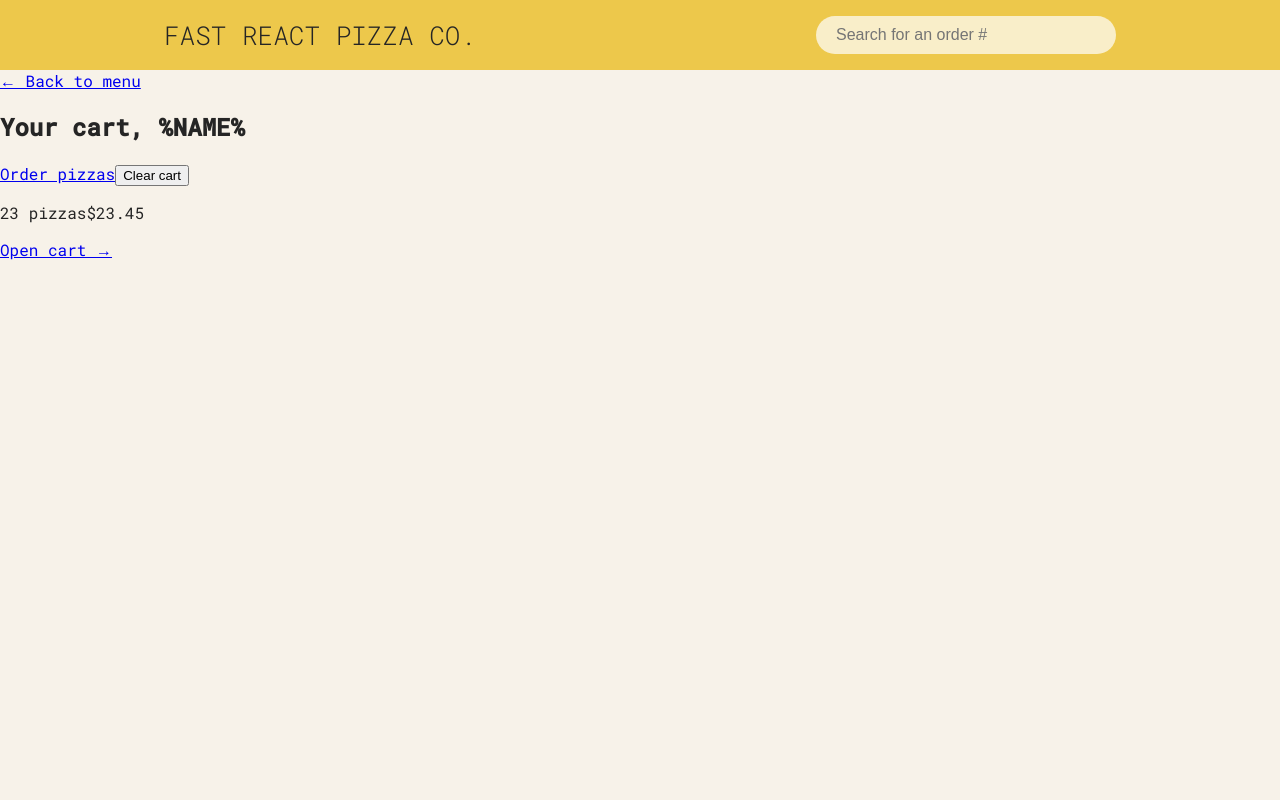
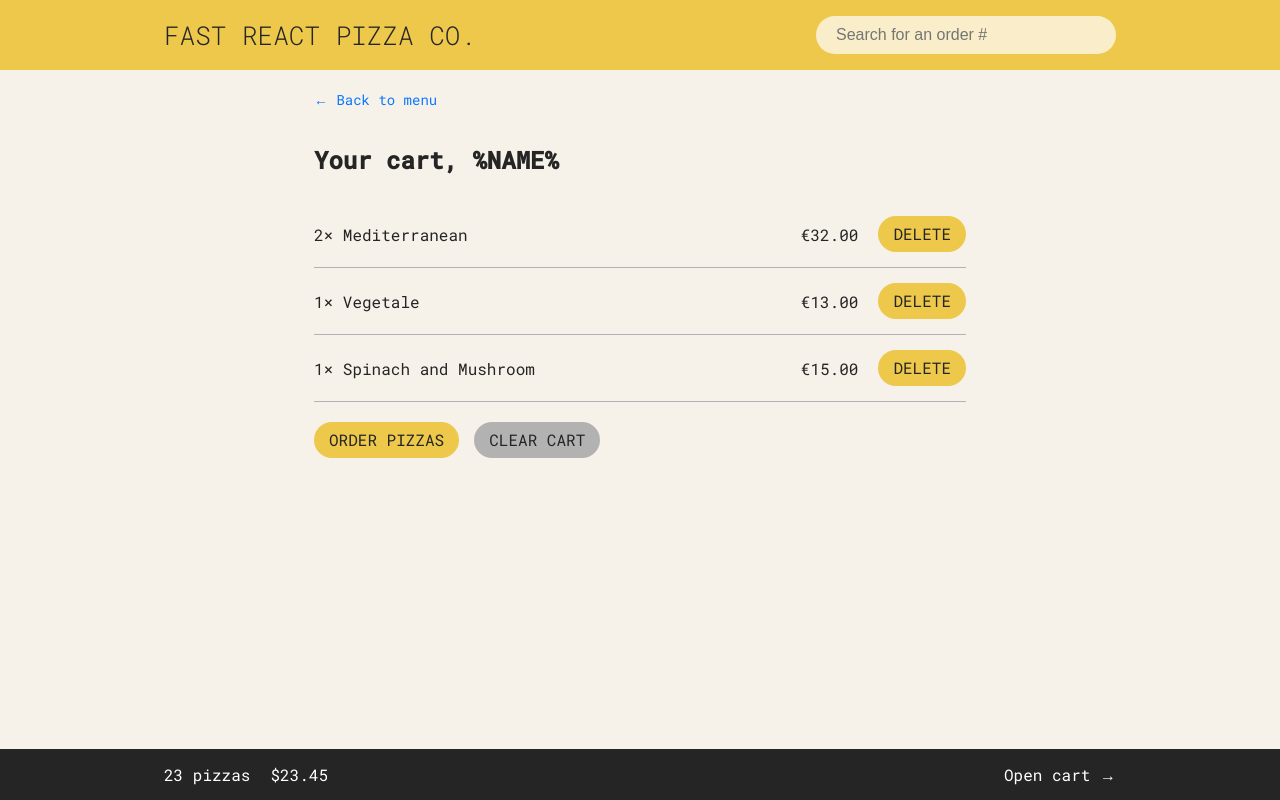
Before and after one commit to YanaKarpliuk/fast-react-pizza-co, a React (Vite) app: page /cart in a window 1280 px wide. Built offline with nearby package versions, Linux system fonts and the light colour scheme.

Commit message:
Style cart components

```diff
--- a/src/features/cart/Cart.jsx
+++ b/src/features/cart/Cart.jsx
@@ -1,4 +1,9 @@
 import { Link } from 'react-router-dom';
+import Container from '../../ui/Container/Container';
+import CartItem from './CartItem.jsx';
+import EmptyCart from './EmptyCart';
+import styles from './Cart.module.scss';
+import Button from '../../ui/Button/Button';
 
 const fakeCart = [
   {
@@ -24,21 +29,27 @@ const fakeCart = [
   },
 ];
 
-function Cart() {
+export default function Cart() {
   const cart = fakeCart;
 
   return (
-    <div>
-      <Link to="/menu">&larr; Back to menu</Link>
-
-      <h2>Your cart, %NAME%</h2>
-
-      <div>
-        <Link to="/order/new">Order pizzas</Link>
-        <button>Clear cart</button>
-      </div>
-    </div>
+      <Container narrow={true}>
+        <Link className={styles.breadcrumb} to="/menu">&larr; Back to menu</Link>
+        {cart.length > 0 ?
+            (
+                <div className={styles.cart}>
+                  <h2>Your cart, %NAME%</h2>
+                  <ul className={styles.list}>
+                    {cart.map(item => <CartItem key={item.pizzaId} item={item}/>)}
+                  </ul>
+                  <div className={styles.actions}>
+                    <Button link={true} name={'Order pizzas'} ariaLabel={'Order pizzas'} path={'/order/new'}/>
+                    <Button name={'Clear cart'} ariaLabel={'Clear cart'} secondary={true}/>
+                  </div>
+                </div>
+            ) :
+            <EmptyCart/>
+        }
+      </Container>
   );
 }
-
-export default Cart;
--- /dev/null
+++ b/src/features/cart/Cart.module.scss
@@ -0,0 +1,73 @@
+.breadcrumb {
+  display: block;
+  padding: 20px 0;
+  color: var(--color-blue);
+  text-decoration: none;
+  font-size: 14px;
+
+  @include active {
+    text-decoration: underline;
+  }
+}
+
+.cart {
+  h2 {
+    margin: 15px 0 25px;
+  }
+
+  .list {
+    .item {
+      display: grid;
+      gap: 10px;
+      padding: 15px 0;
+      border-bottom: 1px solid var(--color-gray);
+
+      @include media-breakpoint-up($tablet) {
+        gap: 20px;
+        grid-template-columns: 1fr auto auto;
+        align-items: center;
+      }
+
+      p {
+        margin: 0;
+      }
+    }
+  }
+
+  .actions {
+    display: flex;
+    flex-wrap: wrap;
+    gap: 15px;
+    margin-top: 20px;
+  }
+}
+
+.cartOverview {
+  position: fixed;
+  bottom: 0;
+  left: 0;
+  width: 100%;
+  padding: 15px 0;
+  background: var(--color-dark);
+  color: white;
+
+  > div {
+    display: flex;
+    flex-wrap: wrap;
+    gap: 10px 20px;
+  }
+
+  p {
+    margin: 0;
+  }
+
+  a {
+    margin-left: auto;
+    color: inherit;
+    text-decoration: none;
+
+    @include active {
+      text-decoration: underline;
+    }
+  }
+}
--- a/src/features/cart/CartItem.jsx
+++ b/src/features/cart/CartItem.jsx
@@ -1,16 +1,17 @@
-function CartItem({ item }) {
+import { formatCurrency } from '../../utils/helpers';
+import styles from './Cart.module.scss';
+import Button from '../../ui/Button/Button';
+
+export default function CartItem({ item }) {
   const { pizzaId, name, quantity, totalPrice } = item;
 
   return (
-    <li>
+    <li className={styles.item}>
       <p>
         {quantity}&times; {name}
       </p>
-      <div>
-        <p>{formatCurrency(totalPrice)}</p>
-      </div>
+      <p>{formatCurrency(totalPrice)}</p>
+      <Button name={'Delete'} ariaLabel={`Delete ${name} from cart`}/>
     </li>
   );
 }
-
-export default CartItem;
--- a/src/features/cart/CartOverview.jsx
+++ b/src/features/cart/CartOverview.jsx
@@ -1,15 +1,15 @@
 import { Link } from 'react-router-dom';
+import styles from './Cart.module.scss';
+import Container from '../../ui/Container/Container';
 
-function CartOverview() {
+export default function CartOverview() {
   return (
-    <div>
-      <p>
-        <span>23 pizzas</span>
-        <span>$23.45</span>
-      </p>
-      <Link to="/cart">Open cart &rarr;</Link>
+    <div className={styles.cartOverview}>
+      <Container>
+        <p>23 pizzas</p>
+        <p>$23.45</p>
+        <Link to="/cart">Open cart &rarr;</Link>
+      </Container>
     </div>
   );
 }
-
-export default CartOverview;
--- a/src/features/cart/EmptyCart.jsx
+++ b/src/features/cart/EmptyCart.jsx
@@ -1,13 +1,5 @@
-import { Link } from 'react-router-dom';
-
-function EmptyCart() {
+export default function EmptyCart() {
   return (
-    <div>
-      <Link to="/menu">&larr; Back to menu</Link>
-
       <p>Your cart is still empty. Start adding some pizzas :)</p>
-    </div>
   );
 }
-
-export default EmptyCart;
--- a/src/features/menu/Menu.module.scss
+++ b/src/features/menu/Menu.module.scss
@@ -51,25 +51,9 @@
       }
     }
 
-    .addBtn {
-      padding: 10px 15px;
-      background: var(--color-yellow);
-      border-radius: 50px;
-      border: 0;
-      text-transform: uppercase;
-      transition: $transition-time;
-
+    button {
       @include media-breakpoint-up($tablet) {
         align-self: flex-end;
-      }
-
-      @include active {
-        background: var(--color-yellow-dark);
-      }
-
-      &[disabled] {
-        filter: grayscale(0.8);
-        cursor: unset;
       }
     }
   }
--- a/src/features/menu/MenuItem.jsx
+++ b/src/features/menu/MenuItem.jsx
@@ -1,5 +1,6 @@
 import styles from './Menu.module.scss'
 import { formatCurrency } from '../../utils/helpers.js';
+import Button from '../../ui/Button/Button';
 
 export default function MenuItem({ pizza }) {
   const { id, name, unitPrice, ingredients, soldOut, imageUrl } = pizza;
@@ -12,13 +13,11 @@ export default function MenuItem({ pizza }) {
           <p className={styles.ingredients}>{ingredients.join(', ')}</p>
           <p className={styles.state}>{!soldOut ? formatCurrency(unitPrice) : 'Sold out'}</p>
         </div>
-        <button
-            className={styles.addBtn}
-            aria-label={`Add ${name} to cart`}
+        <Button
+            name={'Add to cart'}
             disabled={soldOut}
-        >
-          Add to cart
-        </button>
+            ariaLabel={`Add ${name} to cart`}
+        />
       </li>
   );
 }
--- a/src/scss/general.scss
+++ b/src/scss/general.scss
@@ -5,13 +5,16 @@ body {
   --color-light: #f7f2e9;
   --color-yellow: #edc84b;
   --color-yellow-dark: #f8c725;
-  --color-gray: #888;
+  --color-gray: #b2b2b2;
+  --color-blue: #0b77ff;
 
   font-family: 'Roboto Mono', sans-serif;
   background-color: var(--color-light);
   color: var(--color-dark);
   margin: 0;
+  padding-bottom: 70px;
   font-size: 14px;
+  min-height: calc(100vh - 70px);
 
   @include media-breakpoint-up($tablet) {
     font-size: 16px;
--- /dev/null
+++ b/src/ui/Button/Button.jsx
@@ -0,0 +1,18 @@
+import styles from './Button.module.scss';
+import { Link } from 'react-router-dom';
+
+export default function Button({ ariaLabel, name, path, link = false, disabled = false, secondary = false }) {
+  return (
+      <>
+        {link ? <Link className={styles.btn} to={path} aria-label={ariaLabel}>{name}</Link>
+            : <button
+                className={`${styles.btn} ${secondary ? styles.secondary : ''}`}
+                aria-label={ariaLabel}
+                disabled={disabled}
+              >
+                {name}
+              </button>
+        }
+      </>
+  )
+}
--- /dev/null
+++ b/src/ui/Button/Button.module.scss
@@ -0,0 +1,31 @@
+.btn {
+  display: block;
+  padding: 10px 15px;
+  background: var(--color-yellow);
+  color: var(--color-dark);
+  border-radius: 50px;
+  border: 0;
+  font-size: 14px;
+  font-family: inherit;
+  line-height: 1;
+  text-transform: uppercase;
+  text-decoration: none;
+  transition: $transition-time;
+
+  @include media-breakpoint-up($tablet) {
+    font-size: 16px;
+  }
+
+  &.secondary {
+    background: var(--color-gray);
+  }
+
+  @include active {
+    background: var(--color-yellow-dark);
+  }
+
+  &[disabled] {
+    filter: grayscale(0.8);
+    cursor: unset;
+  }
+}
```
